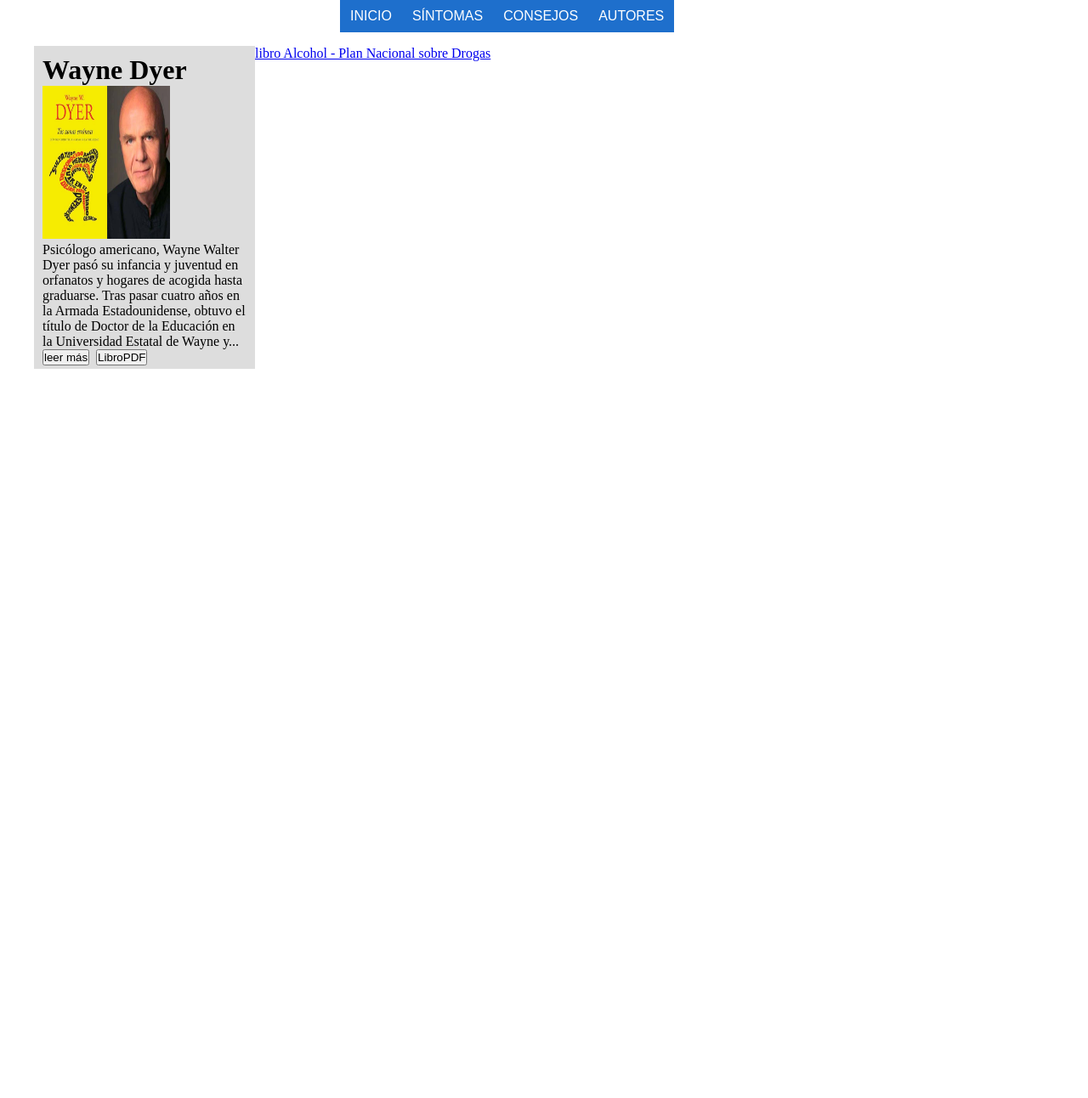
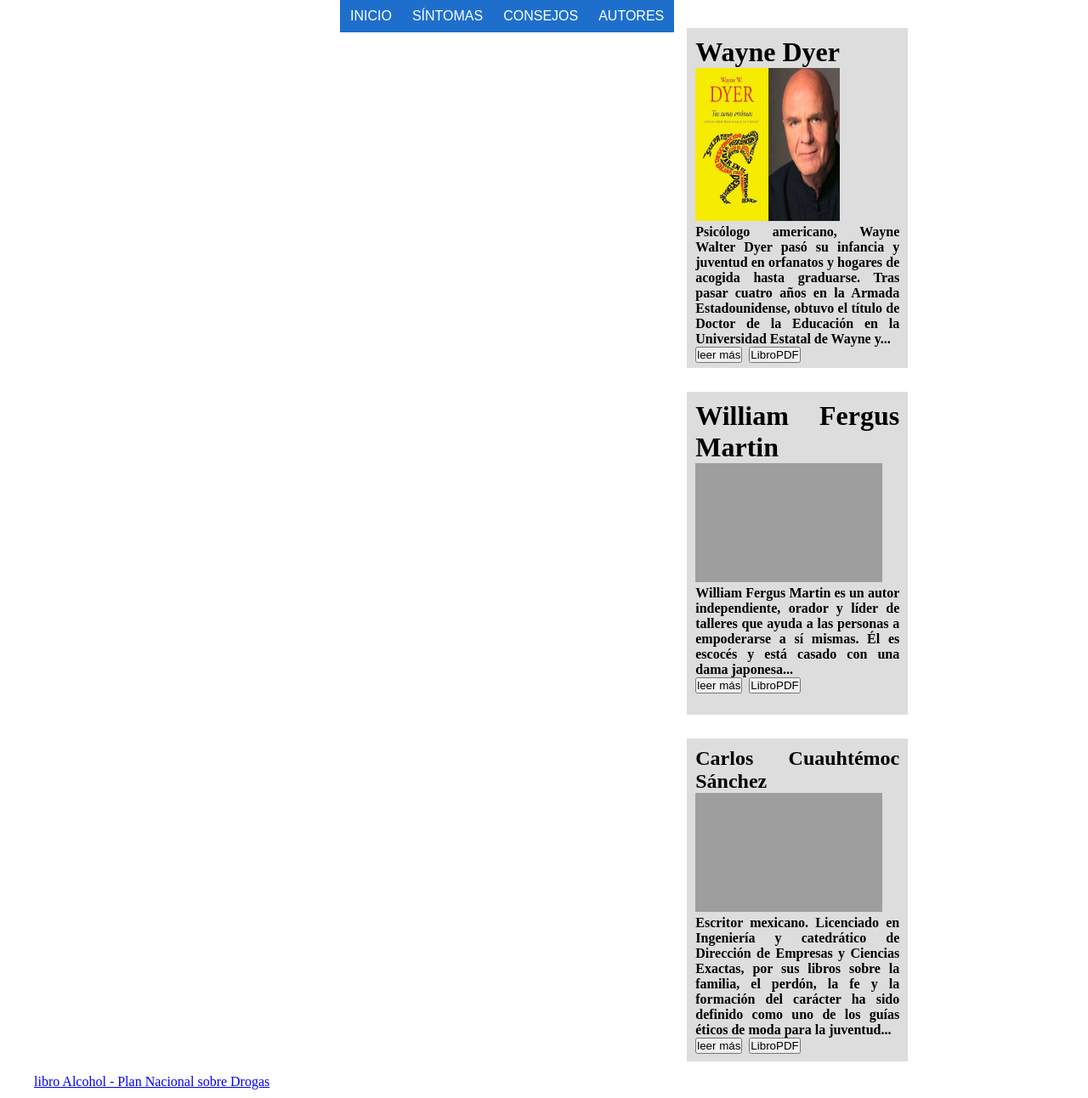
Before and after one commit to GuilianavaD/AA-Proyecto, a PHP site: page /autores.php in a window 1280 px wide. Shown: the whole page at 85% size. Before the commit the page ends 434 px from the top, so only its background shows below. Run offline with PHP 8.4, Linux system fonts and the light colour scheme; lists and menus that the app fills with data are empty; grey boxes are pictures that could not be loaded.

Commit message:
Update autores.php

```diff
--- a/autores.php
+++ b/autores.php
@@ -19,11 +19,23 @@
      #div1{
         background-color:#ddd;
         float:left;
+        text-align: justify;
+        height:380px;
+        padding:10px;
+        width:240px;
+     }
+     #div2{
+        background-color:#ddd;
+        float:left;
+        text-align: justify;
         height:360px;
         padding:10px;
         width:240px;
      }
-
+     #th1{
+        padding:5%;
+        float:left;
+     }
     </style>
     </head>
     <body>
@@ -59,19 +71,33 @@
                     <li><a href="libros.php">LIBROS</a>
                 </ul>
             </li>
-    </div>
-    <br>
-    <br>
-    <br>
+    </div><br>
+    <table><tr><th  id="th1">
     <div id="div1">
     <h1>Wayne Dyer</h1>
-    <a href="imagen/Wayne-Dyer-Tus-Zonas-Erróneas.jpg"><img src="imagen/Wayne-Dyer-Tus-Zonas-Erróneas.jpg"aling="left" width="150px" height="180" alt="" ></a><br clear="right"> Psicólogo americano, Wayne Walter Dyer pasó su infancia y
+    <a href="imagen/Wayne-Dyer-Tus-Zonas-Erróneas.jpg"><img src="imagen/Wayne-Dyer-Tus-Zonas-Erróneas.jpg"aling="left" width="170px" height="180" alt="" ></a><br clear="right"> Psicólogo americano, Wayne Walter Dyer pasó su infancia y
     juventud en orfanatos y hogares de acogida hasta graduarse.
      Tras pasar cuatro años en la Armada Estadounidense, obtuvo el título
-    de Doctor de la Educación en la Universidad Estatal de Wayne y...<br><a href=""><input type='submit' value='leer más'></a>&nbsp;
+    de Doctor de la Educación en la Universidad Estatal de Wayne y...<br><a href="leerwayne.php"><input type='submit' value='leer más'></a>&nbsp;
     <a href="https://drive.google.com/file/d/0B03wpsYDfyLValNyVHM5aE4ySzA/view"><input type='submit' value='LibroPDF'></a>
-
-    </div>
+    </div></th></tr>
+    <tr><th id="th1">
+    <div id ="div2">
+    <h1>William Fergus Martin</h1>
+    <a href="imagen/tn_4stepscoverspanish2.jpg"><img src="imagen/tn_4stepscoverspanish2.jpg"aling="left" width="100px" height="140" alt="" ></a><img src="imagen/willian_fergus_martin.jfif"aling="left" width="120px" height="140" alt="" >
+    William Fergus Martin es un autor independiente, orador y líder de talleres que ayuda a
+     las personas a empoderarse a sí mismas. Él es escocés y está casado con una dama japonesa...<br><a href="leerwillian.php"><input type='submit' value='leer más'></a>&nbsp;
+    <a href="https://globalforgivenessinitiative.com/user/pages/download/Cuatro-Pasos-para-el-Perdon-William-Fergus-Martin.pdf"><input type='submit' value='LibroPDF'></a>
+     </div></th></tr>
+     <tr><th id="th1">
+    <div id ="div2">
+    <h2>Carlos Cuauhtémoc Sánchez</h2>
+    <a href="imagen/carlos.jpg"><img src="imagen/carlos.jpg"aling="left" width="220px" height="140" alt="" ></a>
+   Escritor mexicano. Licenciado en Ingeniería y catedrático de Dirección de Empresas y Ciencias Exactas, por sus libros sobre la familia, el perdón,
+   la fe y la formación del carácter ha sido definido como uno de los guías éticos de moda para la juventud...<br><a href="leercarloscautemoc.php"><input type='submit' value='leer más'></a>&nbsp;
+    <a href="https://docs.google.com/viewer?a=v&pid=sites&srcid=ZGVmYXVsdGRvbWFpbnwyMDE1cHJpbWVyb21lZGlvYXxneDozYTJjOGNhMDBhNjdlY2Qw"><input type='submit' value='LibroPDF'></a>
+     </div></th></tr>
+    </table>
     <a href="https://pnsd.sanidad.gob.es/profesionales/publicaciones/catalogo/bibliotecaDigital/publicaciones/pdf/1_Socigrupospsicoactivos2000.pdf">libro Alcohol - Plan Nacional sobre Drogas</a>
     </body>
 
```
